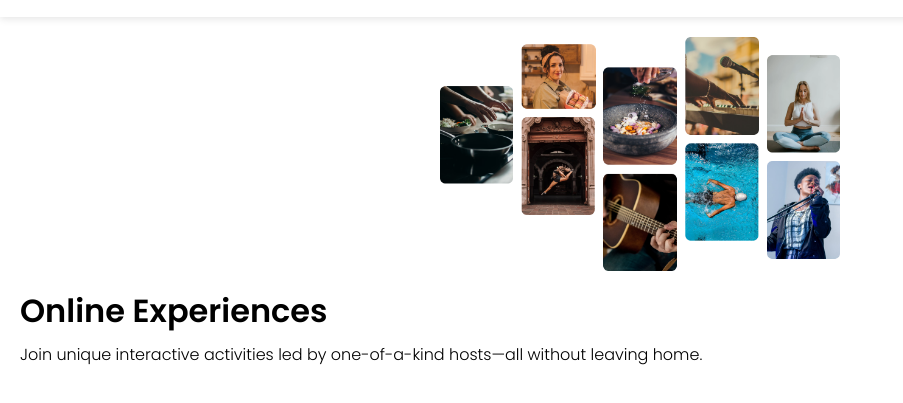
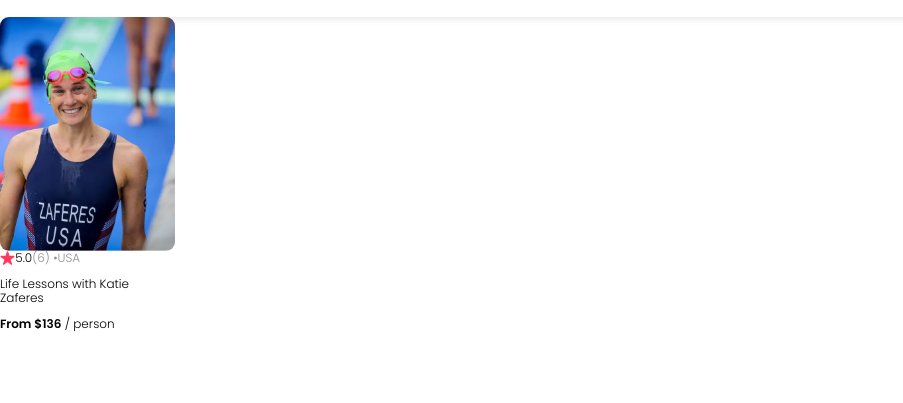
Before and after one commit to SathmanGazi/AirBnB-Clone, a React app: page / in a window 1280 px wide. Shown: the part 53-456 px from the top of the page, without its empty margins (0-903 px from the left). Built offline with nearby package versions, Linux system fonts and the light colour scheme.

Commit message:
Updated the card function (Hard-coded for now)

```diff
--- a/App.js
+++ b/App.js
@@ -1,16 +1,14 @@
 import React from "react"
 import Navbar from "./components/Navbar"
 import Hero from "./components/Hero"
-/*
-Challenge: Build the Hero component.
-Check the Figma file for the design specifics.
-*/
+import Card from "./components/Card"
 
 export default function App() {
+            // <Hero />
     return (
         <div>
             <Navbar />
-            <Hero />
+            <Card />
         </div>
     )
 }
--- /dev/null
+++ b/components/Card.js
@@ -0,0 +1,36 @@
+import React from "react"
+
+/*
+Challenge: Build the Card component
+For now, hard-code in the data (like
+the rating, title, price, etc.)
+
+Notes:
+- Only render 1 instance (I already did this for you)
+- The star icon and photo (katie-zaferes.png) are in the images
+  folder for your use
+- Make sure to include:
+    - image
+    - star icon (star.png), rating, and review count
+    - title
+    - cost/person
+- The main purpose of this challenge is to show you where our limitations
+  currently are, so don't worry about the fact that you're hard-coding all
+  this data into the component.
+*/
+
+export default function Card() {
+    return (
+        <div className="card">
+            <img src="../images/katie-zaferes.png" className="card--image" />
+            <div className="card--stats">
+                <img src="../images/star.png" className="card--star" />
+                <span>5.0</span>
+                <span className="gray">(6) • </span>
+                <span className="gray">USA</span>
+            </div>
+            <p>Life Lessons with Katie Zaferes</p>
+            <p><span className="bold">From $136</span> / person</p>
+        </div>
+    )
+}
--- a/components/Navbar.js
+++ b/components/Navbar.js
@@ -3,7 +3,7 @@
 export default function Navbar() {
     return (
         <nav>
-            <img src="../images/airbnb-logo.png" className="nav--logo"/>
+            <img src="../images/airbnb-logo.png" className="nav--logo" />
         </nav>
     )
 }
--- a/style.css
+++ b/style.css
@@ -12,6 +12,14 @@
     display: flex;
     padding: 20px 36px;
     box-shadow: 0px 2.98256px 7.4564px rgba(0, 0, 0, 0.1);
+}
+
+.bold {
+    font-weight: bold;
+}
+
+.gray {
+    color: #918E9B;
 }
 
 .nav--logo {
@@ -39,3 +47,22 @@
 .hero--text {
     margin-top: 0;
 }
+
+.card {
+    width: 175px;
+    font-size: 12px;
+}
+
+.card--image {
+    width: 100%;
+    border-radius: 9px;
+}
+
+.card--stats {
+    display: flex;
+    align-items: center;
+}
+
+.card--star {
+    height: 14px;
+}
```
Also changed, not shown: images/katie-zaferes.png (added), images/star.png (added).
